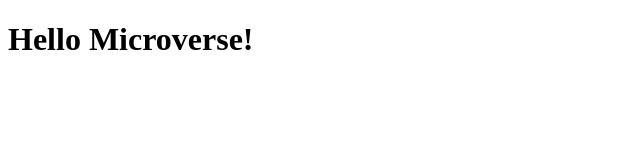
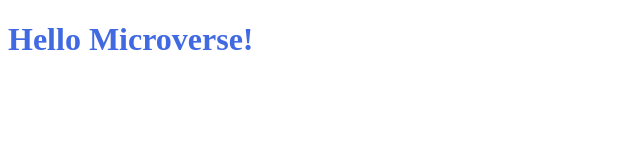
Before and after one commit to Have-Samuel/hello-mic, a plain HTML site: page index.html in a window 1280 px wide. Shown: the whole page, without its empty margins (0-640 px from the left). Drawn offline with Linux system fonts and the light colour scheme.

Commit message:
Added stylesheet to the page

```diff
--- a/index.html
+++ b/index.html
@@ -4,6 +4,7 @@
   <meta charset="UTF-8">
   <meta http-equiv="X-UA-Compatible" content="IE=edge">
   <meta name="viewport" content="width=device-width, initial-scale=1.0">
+  <link rel="stylesheet" href="style.css">
   <title>Microverse</title>
 </head>
 <body>
--- /dev/null
+++ b/style.css
@@ -0,0 +1,3 @@
+header {
+  color: royalblue;
+}
```
